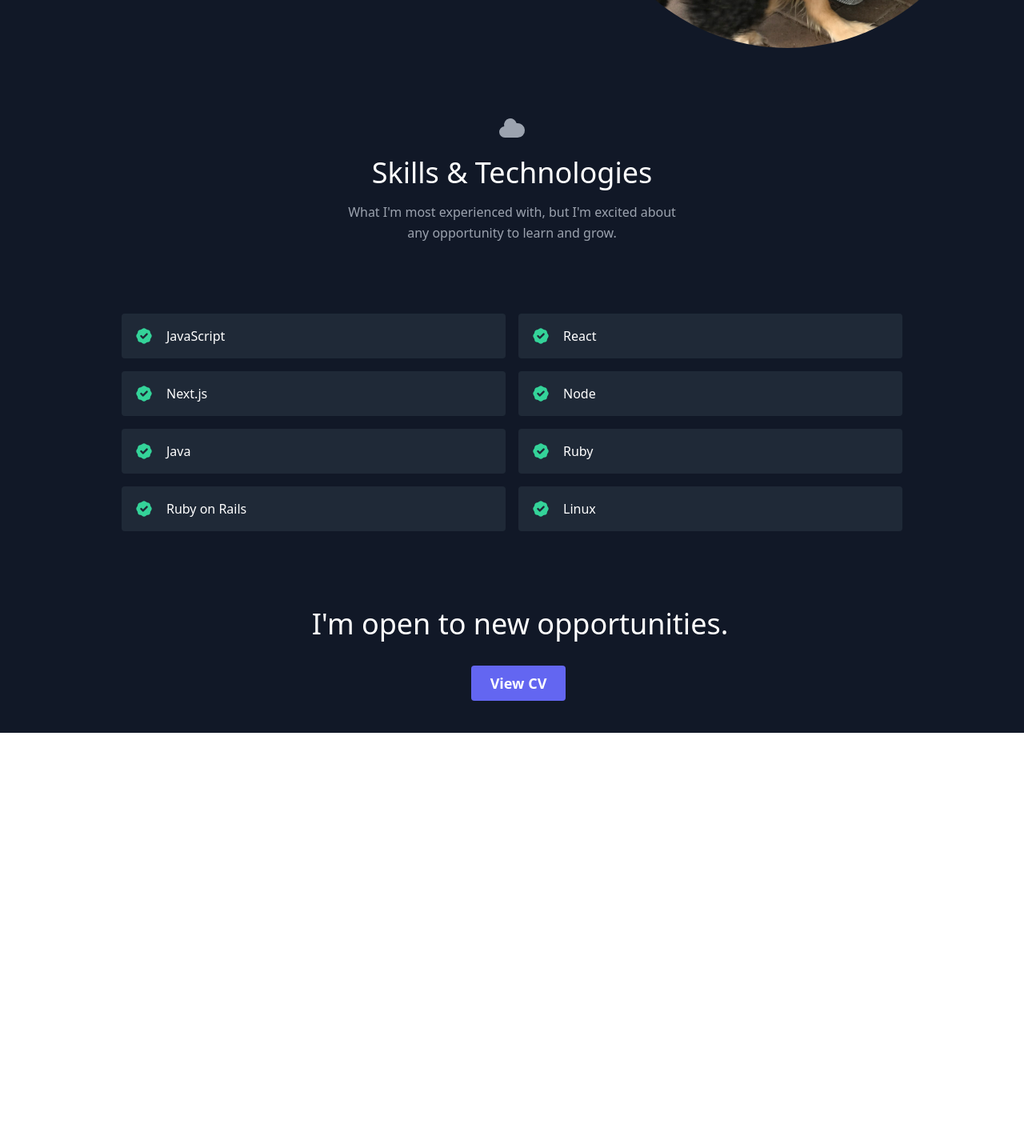
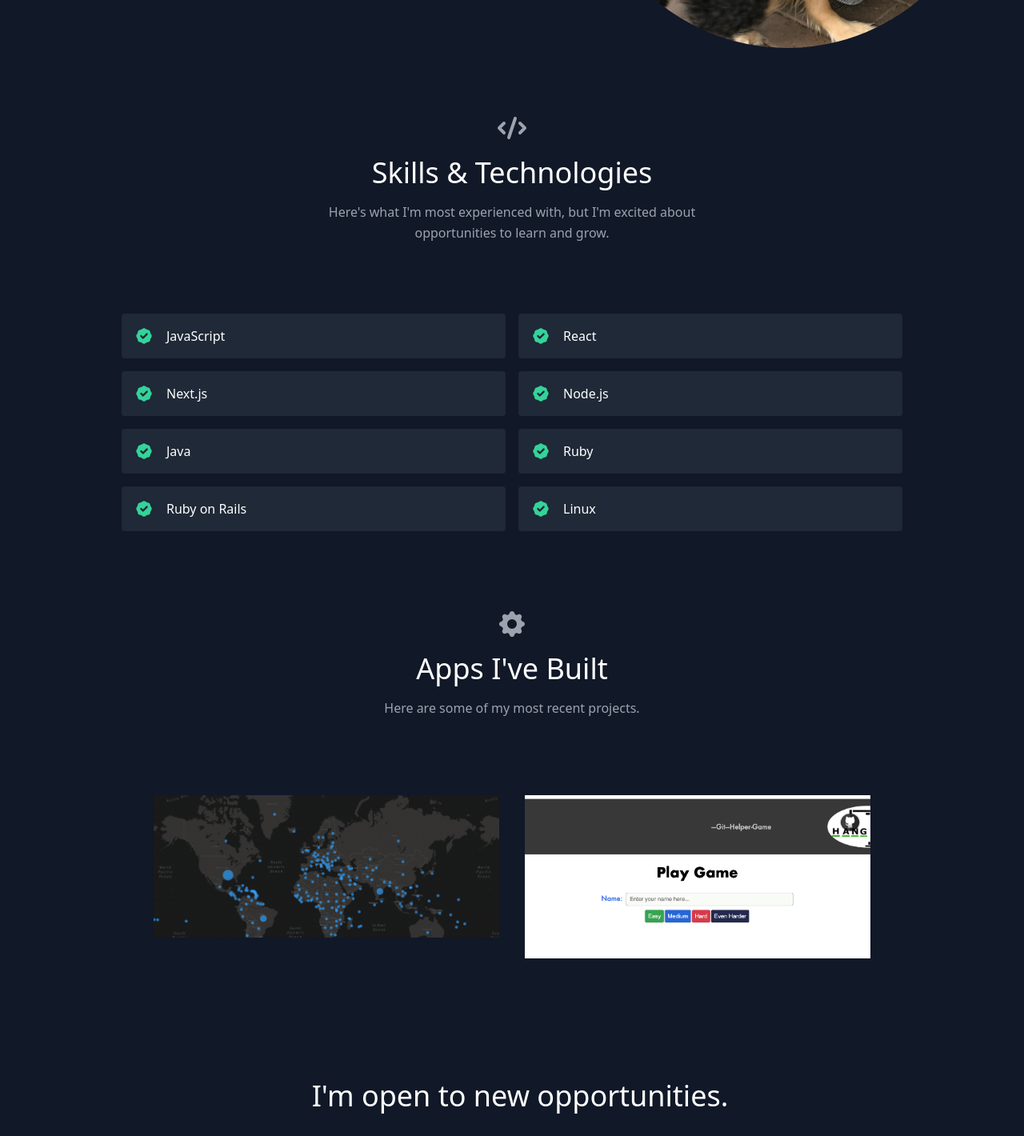
Before and after one commit to JD-Kelly/portfolio-website, a React (Create React App) app: page / in a window 1280 px wide. Shown: the part 703-2123 px from the top of the page at 80% size. Before the commit the page ends 1619 px from the top, so only its background shows below. Built offline with nearby package versions, Linux system fonts and the light colour scheme.

Commit message:
adds projects

```diff
--- a/src/App.js
+++ b/src/App.js
@@ -2,6 +2,7 @@
 import About from "./components/About";
 import Contact from "./components/Contact";
 import Skills from "./components/Skills";
+import Projects from "./components/Projects";
 
 
 export default function App() {
@@ -9,6 +10,7 @@
     <main className="text-gray-400 bg-gray-900 body-font">
       <About />
       <Skills />
+      <Projects />
       <Contact />
 
     </main>
--- a/src/components/About.js
+++ b/src/components/About.js
@@ -15,6 +15,7 @@
             <a href="https://www.linkedin.com/in/j-kelly/" target="_blank" rel="noopener noreferrer">
           <img
             className="rounded-full"
+            alt="linkedin icon"
             src="./linkedin.png"
             width="60"
             height="60"
@@ -25,6 +26,7 @@
             <a href="https://github.com/JD-Kelly" target="_blank" rel="noopener noreferrer">
           <img
             className="rounded-full pt-2"
+            alt="github icon"
             src="./github.png"
             width="60"
             height="60"
@@ -35,7 +37,7 @@
         <div className="lg:max-w-lg lg:w-full md:w-1/2 w-5/6">
           <img
             className="object-cover object-center rounded-full"
-            alt="hero"
+            alt="portrait"
             src="./portrait.jpg"
           />
         </div>
--- /dev/null
+++ b/src/components/Projects.js
@@ -0,0 +1,46 @@
+import { CogIcon } from "@heroicons/react/solid";
+import React from "react";
+import { projects } from "../data";
+
+export default function Projects() {
+  return (
+    <section id="projects" className="text-gray-400 bg-gray-900 body-font">
+      <div className="container px-5 py-10 pt-20 mx-auto text-center lg:px-40">
+        <div className="flex flex-col w-full mb-20">
+          <CogIcon className="mx-auto inline-block w-10 mb-4" />
+          <h1 className="sm:text-4xl text-3xl font-medium title-font mb-4 text-white">
+            Apps I've Built
+          </h1>
+          <p className="lg:w-2/3 mx-auto leading-relaxed text-base">
+            Here are some of my most recent projects.
+          </p>
+        </div>
+        <div className="flex flex-wrap m-4">
+          {projects.map((project) => (
+            <a
+              href={project.link}
+              key={project.image}
+              className="sm:w-1/2 w-100 p-4">
+              <div className="flex relative">
+                <img
+                  alt="gallery"
+                  className="absolute inset-0 w-full h-full object-cover object-center"
+                  src={project.image}
+                />
+                <div className="px-8 py-10 relative z-10 w-full border-4 border-gray-800 bg-gray-900 opacity-0 hover:opacity-100">
+                  <h2 className="tracking-widest text-sm title-font font-medium text-green-400 mb-1">
+                    {project.subtitle}
+                  </h2>
+                  <h1 className="title-font text-lg font-medium text-white mb-3">
+                    {project.title}
+                  </h1>
+                  <p className="leading-relaxed">{project.description}</p>
+                </div>
+              </div>
+            </a>
+          ))}
+        </div>
+      </div>
+    </section>
+  )
+}
--- a/src/components/Skills.js
+++ b/src/components/Skills.js
@@ -1,4 +1,4 @@
-import { BadgeCheckIcon, CloudIcon } from "@heroicons/react/solid";
+import { BadgeCheckIcon, CodeIcon } from "@heroicons/react/solid";
 import React from "react";
 import { skills } from "../data";
 
@@ -7,13 +7,13 @@
     <section id="skills">
       <div className="container px-5 py-17 mx-auto">
         <div className="text-center mb-20">
-          <CloudIcon className="w-10 inline-block mb-4" />
+          <CodeIcon className="w-10 inline-block mb-4" />
           <h1 className="sm:text-4xl text-3xl font-medium title-font text-white mb-4">
             Skills &amp; Technologies
           </h1>
           <p className="text-base leading-relaxed xl:w-2/4 lg:w-3/4 mx-auto">
-            What I'm most experienced with, but I'm excited about<br></br>
-            any opportunity to learn and grow.
+            Here's what I'm most experienced with, but I'm excited about<br></br>
+            opportunities to learn and grow.
           </p>
         </div>
         <div className="flex flex-wrap lg:w-4/5 sm:mx-auto sm:mb-2 -mx-2">
--- a/src/data.js
+++ b/src/data.js
@@ -2,9 +2,29 @@
   "JavaScript",
   "React",
   "Next.js",
-  "Node",
+  "Node.js",
   "Java",
   "Ruby",
   "Ruby on Rails",
   "Linux"
 ];
+
+
+export const projects = [
+  {
+    title: "Covid Mapping",
+    subtitle: "React",
+    description:
+      "Tracking the latest data on Covid via API data.",
+    image: "./covid_mapping.png",
+    link: "https://github.com/JD-Kelly/react-covid-mapping",
+  },
+  {
+    title: "Hang-Git",
+    subtitle: "React, Node.js",
+    description:
+      "An educational game built to help people get to grips with Git.",
+    image: "./hang_git.png",
+    link: "https://github.com/JD-Kelly/hang-git",
+  },
+]
```
Also changed, not shown: public/covid_mapping.png (added), public/hang_git.png (added).
